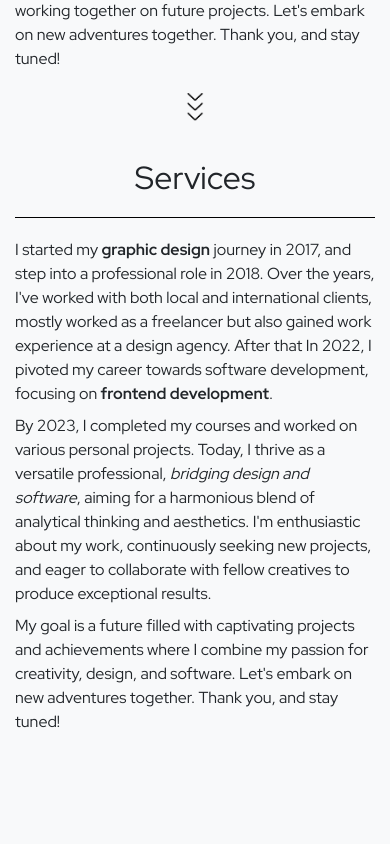
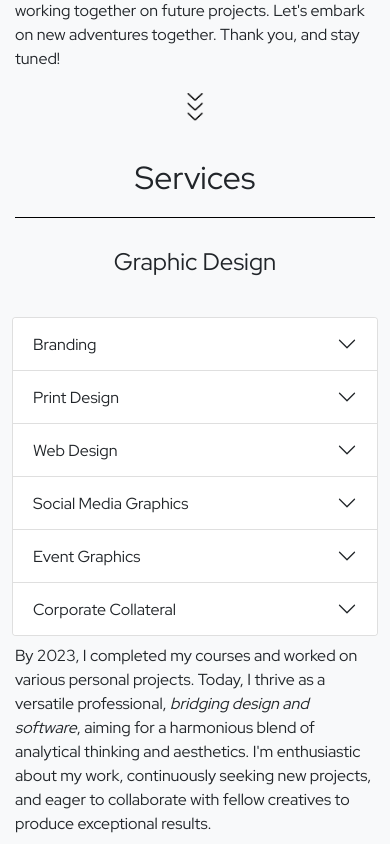
Before and after one commit to aaliboyaci/ali-portfolio, a React (Create React App) app: page / in a window 390 px wide. Shown: the part 1146-1990 px from the top of the page. Before the commit the page ends 1888 px from the top, so only its background shows below. Built offline with nearby package versions, Linux system fonts and the light colour scheme.

Commit message:
add graphic services accordion

```diff
--- /dev/null
+++ b/src/components/Header.tsx
@@ -0,0 +1,63 @@
+import React from "react";
+import signature from "../images/ali-signature-white.png";
+import "../pages/Styles/Layout.css";
+import Intro from "../pages/Intro";
+
+function Header() {
+  return (
+    <div
+      className="container-fluid py-5 main-header-bg"
+      style={{
+        height: "auto",
+        backgroundColor: "black",
+      }}
+    >
+      <div className="row">
+        <div className="col-2"></div>
+
+        <div
+          className="col-md-4 pl-auto"
+          style={{
+            width: "%100",
+            color: "white",
+            fontFamily: "Red Hat Display",
+            borderLeft: "1px solid",
+            borderColor: "white",
+          }}
+        >
+          <h1 style={{ fontSize: "3rem", fontWeight: "700" }}>Hi, i'm Ali</h1>
+          <Intro />
+          <img
+            src={signature}
+            style={{ width: "170px", paddingTop: "10px" }}
+            alt="Signature"
+          ></img>
+        </div>
+
+        <div
+          className="col-md-4 text-right align-self-center"
+          style={{
+            width: "%100",
+            color: "white",
+            borderRight: "1px solid",
+            borderColor: "white",
+          }}
+        >
+          <h2>My Works</h2>
+          <div className="row justify-content-end pr-3 text-center my-3">
+            <div className="main-header-button"> Graphic Design</div>
+            <div className="main-header-button"> Frontend Dev</div>
+          </div>
+        </div>
+        <div
+          className="col-2"
+          style={{
+            width: "%100",
+          }}
+        ></div>
+      </div>
+    </div>
+  );
+}
+
+export default Header;
--- a/src/components/Services.tsx
+++ b/src/components/Services.tsx
@@ -2,7 +2,7 @@ import React from "react";
 
 function Services() {
   return (
-    <div className="row m-0">
+    <div className="row m-0" style={{ userSelect: "none" }}>
       <div className="col-2"></div>
       <div className="col-md-8 text-center">
         <h2
@@ -17,15 +17,180 @@ function Services() {
           Services
         </h2>
         <div className="row text-left">
-          <div className="col-md-4 mb-2">
-            I started my <b>graphic design</b> journey in 2017, and step into a
-            professional role in 2018. Over the years, I've worked with both
-            local and international clients, mostly worked as a freelancer but
-            also gained work experience at a design agency. After that In 2022,
-            I pivoted my career towards software development, focusing on
-            <b> frontend development</b>.
+          <div className="col-md-6 mb-2">
+            <div className="row text-center">
+              {" "}
+              <h4
+                style={{
+                  paddingTop: "10px",
+                  marginBottom: "20px",
+                  paddingBottom: "20px",
+                }}
+              >
+                Graphic Design
+              </h4>
+            </div>
+            <div className="row">
+              <div className="accordion" id="accordionExample">
+                <div className="accordion-item">
+                  <h2 className="accordion-header" id="headingOne">
+                    <button
+                      className="accordion-button collapsed"
+                      type="button"
+                      data-bs-toggle="collapse"
+                      data-bs-target="#collapseOne"
+                      aria-expanded="false"
+                      aria-controls="collapseTwo"
+                    >
+                      Branding
+                    </button>
+                  </h2>
+                  <div
+                    id="collapseOne"
+                    className="accordion-collapse collapse"
+                    aria-labelledby="headingOne"
+                    data-bs-parent="#accordionExample"
+                  >
+                    <div className="accordion-body">
+                      Developing a cohesive visual identity for a business,
+                      including logo, color schemes, typography, and brand
+                      guidelines.
+                    </div>
+                  </div>
+                </div>
+
+                <div className="accordion-item">
+                  <h2 className="accordion-header" id="headingTwo">
+                    <button
+                      className="accordion-button collapsed"
+                      type="button"
+                      data-bs-toggle="collapse"
+                      data-bs-target="#collapseTwo"
+                      aria-expanded="false"
+                      aria-controls="collapseTwo"
+                    >
+                      Print Design
+                    </button>
+                  </h2>
+                  <div
+                    id="collapseTwo"
+                    className="accordion-collapse collapse"
+                    aria-labelledby="headingTwo"
+                    data-bs-parent="#accordionExample"
+                  >
+                    <div className="accordion-body">
+                      Designing materials for print, such as business cards,
+                      brochures, flyers, posters, and packaging.
+                    </div>
+                  </div>
+                </div>
+                <div className="accordion-item">
+                  <h2 className="accordion-header" id="headingThree">
+                    <button
+                      className="accordion-button collapsed"
+                      type="button"
+                      data-bs-toggle="collapse"
+                      data-bs-target="#collapseThree"
+                      aria-expanded="false"
+                      aria-controls="collapseThree"
+                    >
+                      Web Design
+                    </button>
+                  </h2>
+                  <div
+                    id="collapseThree"
+                    className="accordion-collapse collapse"
+                    aria-labelledby="headingThree"
+                    data-bs-parent="#accordionExample"
+                  >
+                    <div className="accordion-body">
+                      Crafting visually appealing and user-friendly websites,
+                      including the layout, typography, and overall aesthetics.
+                    </div>
+                  </div>
+                </div>
+
+                <div className="accordion-item">
+                  <h2 className="accordion-header" id="headingFour">
+                    <button
+                      className="accordion-button collapsed"
+                      type="button"
+                      data-bs-toggle="collapse"
+                      data-bs-target="#collapseFour"
+                      aria-expanded="false"
+                      aria-controls="collapseFour"
+                    >
+                      Social Media Graphics
+                    </button>
+                  </h2>
+                  <div
+                    id="collapseFour"
+                    className="accordion-collapse collapse"
+                    aria-labelledby="headingFour"
+                    data-bs-parent="#accordionExample"
+                  >
+                    <div className="accordion-body">
+                      Designing visuals for social media platforms, including
+                      posts, banners, and profile images.
+                    </div>
+                  </div>
+                </div>
+
+                <div className="accordion-item">
+                  <h2 className="accordion-header" id="headingFive">
+                    <button
+                      className="accordion-button collapsed"
+                      type="button"
+                      data-bs-toggle="collapse"
+                      data-bs-target="#collapseFive"
+                      aria-expanded="false"
+                      aria-controls="collapseFive"
+                    >
+                      Event Graphics
+                    </button>
+                  </h2>
+                  <div
+                    id="collapseFive"
+                    className="accordion-collapse collapse"
+                    aria-labelledby="headingFive"
+                    data-bs-parent="#accordionExample"
+                  >
+                    <div className="accordion-body">
+                      Creating visuals for events, including banners, posters,
+                      invitations, and promotional materials.
+                    </div>
+                  </div>
+                </div>
+
+                <div className="accordion-item">
+                  <h2 className="accordion-header" id="headingSix">
+                    <button
+                      className="accordion-button collapsed"
+                      type="button"
+                      data-bs-toggle="collapse"
+                      data-bs-target="#collapseSix"
+                      aria-expanded="false"
+                      aria-controls="collapseSix"
+                    >
+                      Corporate Collateral
+                    </button>
+                  </h2>
+                  <div
+                    id="collapseSix"
+                    className="accordion-collapse collapse"
+                    aria-labelledby="headingSix"
+                    data-bs-parent="#accordionExample"
+                  >
+                    <div className="accordion-body">
+                      Designing materials like business cards, letterheads, and
+                      envelopes to maintain a consistent corporate image.
+                    </div>
+                  </div>
+                </div>
+              </div>
+            </div>
           </div>
-          <div className="col-md-4 mb-2">
+          <div className="col-md-6 mb-2">
             {" "}
             By 2023, I completed my courses and worked on various personal
             projects. Today, I thrive as a versatile professional,
@@ -33,13 +198,6 @@ function Services() {
             of analytical thinking and aesthetics. I'm enthusiastic about my
             work, continuously seeking new projects, and eager to collaborate
             with fellow creatives to produce exceptional results.
-          </div>
-          <div className="col-md-4 mb-2">
-            {" "}
-            My goal is a future filled with captivating projects and
-            achievements where I combine my passion for creativity, design, and
-            software. Let's embark on new adventures together. Thank you, and
-            stay tuned!
           </div>
         </div>
       </div>
--- a/src/index.css
+++ b/src/index.css
@@ -8,3 +8,11 @@ body {
   -ms-user-select: none;
   user-select: none;
 }
+
+img {
+  user-select: none;
+  -moz-user-select: none;
+  -webkit-user-drag: none;
+  -webkit-user-select: none;
+  -ms-user-select: none;
+}
--- a/src/pages/Layout.tsx
+++ b/src/pages/Layout.tsx
@@ -6,6 +6,7 @@ import Intro from "./Intro";
 import ArrowAnimation from "../components/ArrowAnimation";
 import AboutMe from "../components/AboutMe";
 import Services from "../components/Services";
+import Header from "../components/Header";
 
 const Layout: React.FC = ({}) => {
   const [isMobile, setIsMobile] = useState(false);
@@ -28,59 +29,7 @@ const Layout: React.FC = ({}) => {
   return (
     <div>
       <NavMenu />
-
-      <div
-        className="container-fluid py-5 main-header-bg"
-        style={{
-          height: "auto",
-          backgroundColor: "black",
-        }}
-      >
-        <div className="row">
-          <div className="col-2"></div>
-
-          <div
-            className="col-md-4 pl-auto"
-            style={{
-              width: "%100",
-              color: "white",
-              fontFamily: "Red Hat Display",
-              borderLeft: "1px solid",
-              borderColor: "white",
-            }}
-          >
-            <h1 style={{ fontSize: "3rem", fontWeight: "700" }}>Hi, i'm Ali</h1>
-            <Intro />
-            <img
-              src={signature}
-              style={{ width: "170px", paddingTop: "10px" }}
-              alt="Signature"
-            ></img>
-          </div>
-
-          <div
-            className="col-md-4 text-right align-self-center"
-            style={{
-              width: "%100",
-              color: "white",
-              borderRight: "1px solid",
-              borderColor: "white",
-            }}
-          >
-            <h2>My Works</h2>
-            <div className="row justify-content-end pr-3 text-center my-3">
-              <div className="main-header-button"> Graphic Design</div>
-              <div className="main-header-button"> Frontend Dev</div>
-            </div>
-          </div>
-          <div
-            className="col-2"
-            style={{
-              width: "%100",
-            }}
-          ></div>
-        </div>
-      </div>
+      <Header />
       <ArrowAnimation />
       <AboutMe />
       <ArrowAnimation />
```
